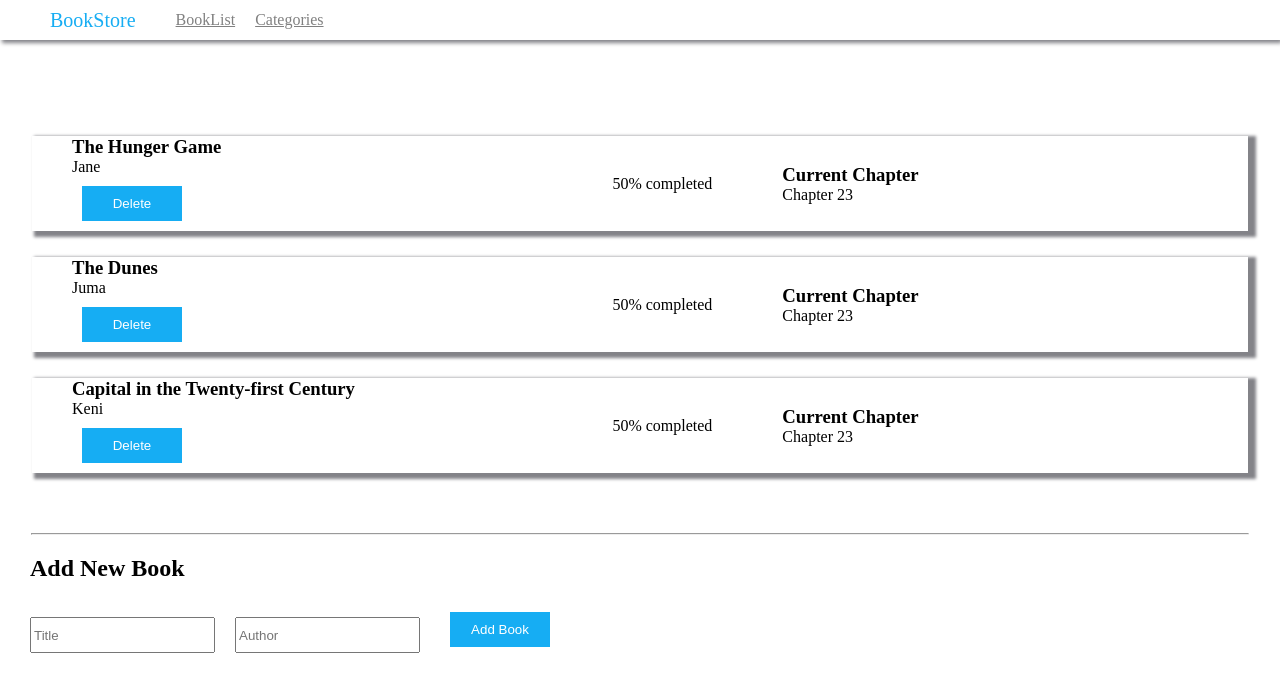
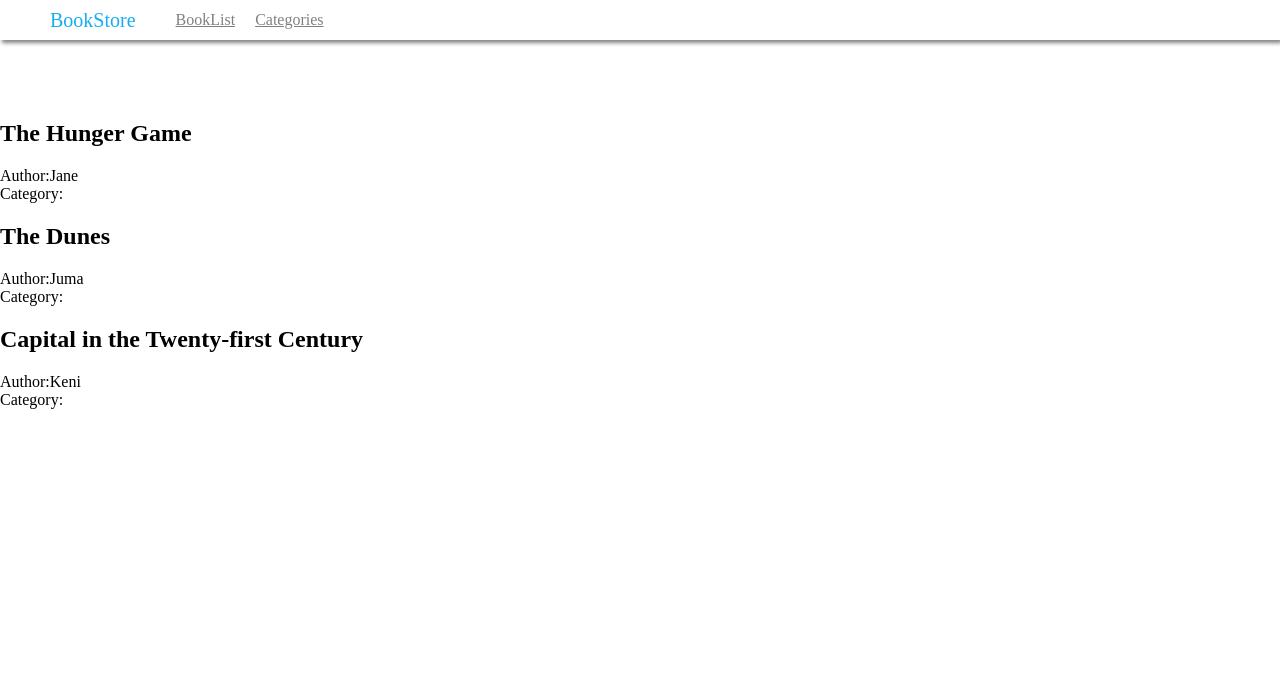
Before and after one commit to mercymugambi/react-redux-bookstore, a React (Create React App) app: page / in a window 1280 px wide. Shown: the top 692 px of the page. Built offline with nearby package versions, Linux system fonts and the light colour scheme.

Commit message:
Display books received from slice into booklist

```diff
--- a/src/components/BookList.js
+++ b/src/components/BookList.js
@@ -1,34 +1,31 @@
-import React, { useState } from 'react';
+import React from 'react';
 import PropTypes from 'prop-types';
-import Book from './Book';
-import Form from './Form';
 
-const BookList = ({ books }) => {
-  const [bookList, setBookList] = useState(books);
-
-  const deleteBook = (id) => {
-    const updatedBookList = bookList.filter((book) => book.id !== id);
-    setBookList(updatedBookList);
-  };
-
-  return (
-    <div>
-      {bookList?.map((book) => (
-        <div key={book.id} style={{ display: 'flex' }}>
-          <Book book={book} onDelete={deleteBook} />
-        </div>
-      ))}
-      <Form />
-    </div>
-  );
-};
+const BookList = ({ books }) => (
+  <div>
+    {books.map((book) => (
+      <div key={book.item_id}>
+        <h2>{book.title}</h2>
+        <p>
+          Author:
+          {book.author}
+        </p>
+        <p>
+          Category:
+          {book.category}
+        </p>
+      </div>
+    ))}
+  </div>
+);
 
 BookList.propTypes = {
   books: PropTypes.arrayOf(
     PropTypes.shape({
-      id: PropTypes.number.isRequired,
+      item_id: PropTypes.string.isRequired,
       title: PropTypes.string.isRequired,
       author: PropTypes.string.isRequired,
+      category: PropTypes.string.isRequired,
     }),
   ).isRequired,
 };
```
